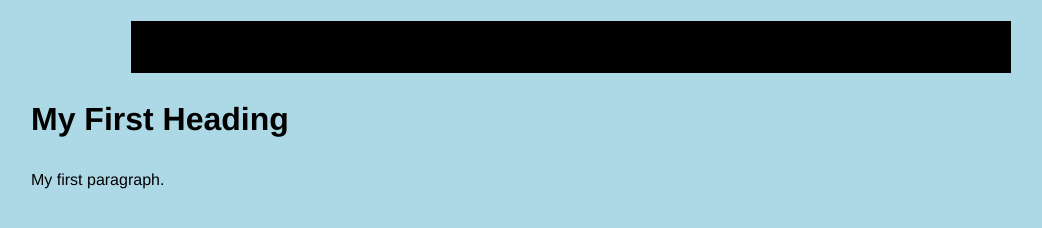
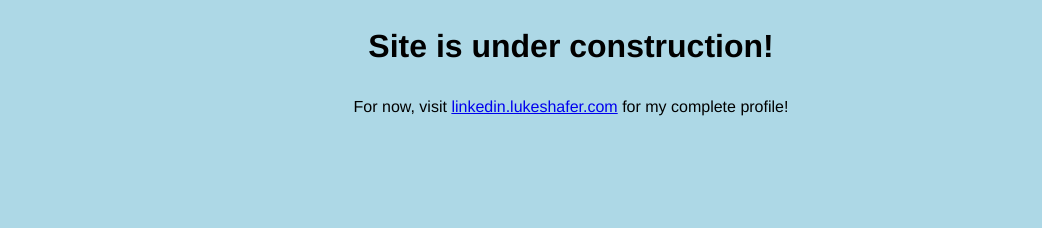
Before and after one commit to lukeshafer/lukeshafer.github.io, a plain HTML site: page index.html in a window 1280 px wide. Shown: the whole page, without its empty margins (69-1111 px from the left). Drawn offline with Linux system fonts and the light colour scheme.

Commit message:
Published "Under Construction" site

```diff
--- a/index.html
+++ b/index.html
@@ -3,15 +3,11 @@
 
 <head>
   <meta charset="UTF-8">
-  <title>Luke Shafer</title>
+  <title>Luke Shafer's Professional Profile</title>
   <link rel ="stylesheet" type = "text/css" href = "./style.css">
 </head>
 
-<header>
-  <h1>Luke Shafer</h1>
-</header>
-
 <body>
-  <h1>My First Heading</h1>
-  <p>My first paragraph.</p>
+  <h1>Site is under construction!</h1>
+  <p>For now, visit <a href="http://linkedin.lukeshafer.com/">linkedin.lukeshafer.com</a> for my complete profile!</p>
 </body>
--- a/style.css
+++ b/style.css
@@ -11,19 +11,14 @@
   margin: 20px;
   margin-left: 100px;
   margin-right: 100px;
+  text-align: center;
 }
 
 header {
-  background-color: rgb(0, 0, 0);
   margin: 20px;
   margin-left: 100px;
   margin-right: 100px;
 
-}
-
-.heading {
-  color: white;
-  text-align: center;
 }
 
 .courier {
```
